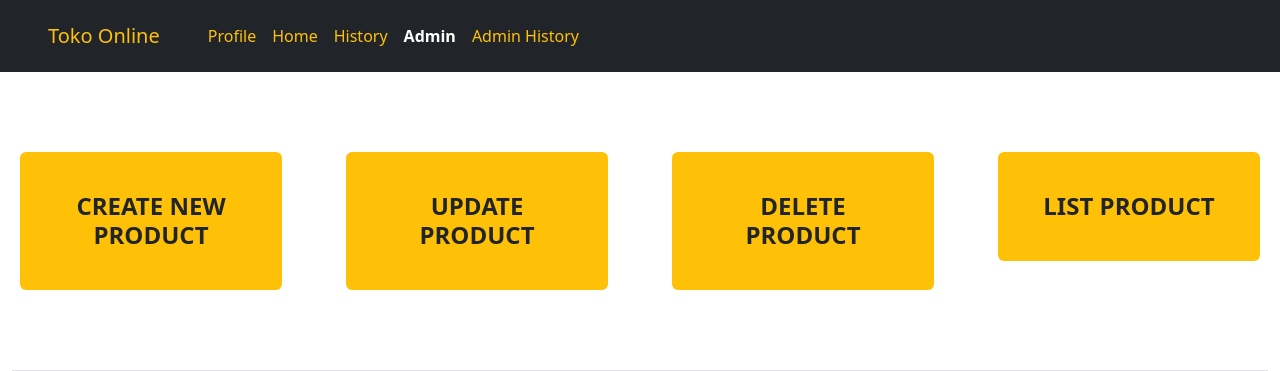
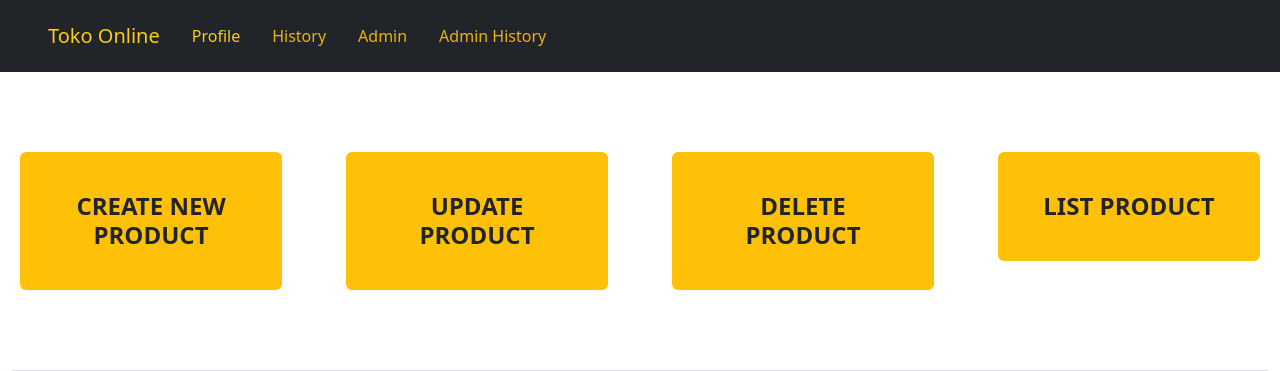
Before and after one commit to Furozu/Project-Toko-Online, a PHP site: page /adminPage.php in a window 1280 px wide. Shown: the top 371 px of the page. Run offline with PHP 8.4, Linux system fonts and the light colour scheme; data comes from the database, SQL or seed files in the repository; some libraries are stand-ins or nearby versions.

Commit message:
Updated navbar

```diff
--- a/adminPage.php
+++ b/adminPage.php
@@ -26,37 +26,22 @@ session_start();
 </head>
 
 <body>
-    <!-- navbar -->
-    <nav class="gap-4 navbar sticky fixed-top navbar-expand-lg navbar-light bg-dark">
-        <a class="navbar-brand pl-12 text-warning" href="#">
-            <p>Toko Online</p>
-        </a>
+     <!-- navbar -->
+     <nav class="navbar navbar-expand-lg navbar-light bg-dark sticky fixed-top gap-2">
+        <a class="navbar-brand pl-12 text-yellow-400 hover:text-white hover:font-semibold" href="home.php">Toko Online</a>
         <div class="navbar justify-content-between">
-            <ul class="navbar-nav mr-auto">
-                <li class="nav-item">
-                    <a class="nav-link text-warning" href="#">
-                        <p class="hover:text-white hover:font-semibold">Profile</p>
-                    </a>
+            <ul class="navbar-nav mr-auto gap-3">
+                <li class="nav-item"><!-- TODO: belum connect -->
+                    <a class="nav-link text-yellow-400 hover:text-white hover:font-semibold" href="">Profile</a>
+                </li>
+                <li class="nav-item"><!-- TODO: belum connect -->
+                    <a class="nav-link text-yellow-500 hover:text-white hover:font-semibold" href="">History</a>
                 </li>
                 <li class="nav-item">
-                    <a class="nav-link text-warning" href="#">
-                        <p class="hover:text-white hover:font-semibold">Home</p>
-                    </a>
+                    <a class="nav-link text-yellow-500 hover:text-white hover:font-semibold" href="adminPage.php">Admin</a>
                 </li>
-                <li class="nav-item">
-                    <a class="nav-link text-warning" href="#">
-                        <p class="hover:text-white hover:font-semibold">History</p>
-                    </a>
-                </li>
-                <li class="nav-item">
-                    <a class="nav-link active text-white fw-bold" href="#">
-                        <p>Admin</p>
-                    </a>
-                </li>
-                <li class="nav-item">
-                    <a class="nav-link text-warning" href="#">
-                        <p class="hover:text-white hover:font-semibold">Admin History</p>
-                    </a>
+                <li class="nav-item"><!-- TODO: belum connect -->
+                    <a class="nav-link text-yellow-500 hover:text-white hover:font-semibold" href="">Admin History</a>
                 </li>
             </ul>
         </div>
```
